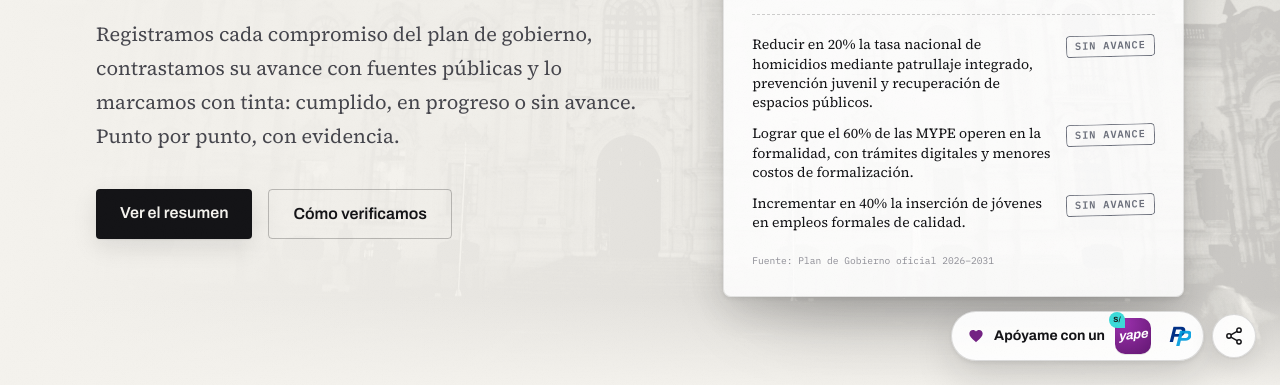
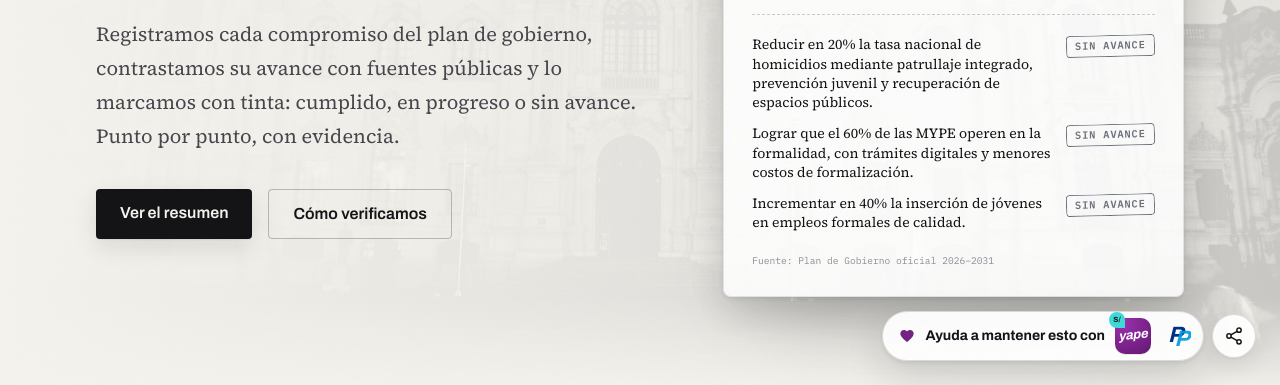
Before and after one commit to DianCotrina/keikogobierna, an Astro site: page / in a window 1280 px wide. Shown: the part 415-800 px from the top of the page. Built offline with nearby package versions, Linux system fonts and the light colour scheme; Astro itself is replaced by a stand-in of ours.

Commit message:
feat: Change text for donations

```diff
--- a/src/components/Donate/Donate.astro
+++ b/src/components/Donate/Donate.astro
@@ -12,7 +12,7 @@ const PAYPAL_URL = 'https://www.paypal.com/donate/?hosted_button_id=MH32XPFFVPAN
     <svg class="w-4 h-4 shrink-0 text-[#742384]" viewBox="0 0 24 24" fill="currentColor" aria-hidden="true">
       <path d="M12 21.35l-1.45-1.32C5.4 15.36 2 12.28 2 8.5 2 5.42 4.42 3 7.5 3c1.74 0 3.41.81 4.5 2.09C13.09 3.81 14.76 3 16.5 3 19.58 3 22 5.42 22 8.5c0 3.78-3.4 6.86-8.55 11.54L12 21.35z"/>
     </svg>
-    <span class="font-sans font-bold text-sm whitespace-nowrap">Apóyame con un</span>
+    <span class="font-sans font-bold text-sm whitespace-nowrap">Ayuda a mantener esto con</span>
     <button type="button" data-open="yape" aria-label="Donar por Yape" title="Yape" class="donate-icon relative block w-9 h-9 rounded-[10px] shadow-chip cursor-pointer border-0 p-0" style="background: radial-gradient(130% 130% at 25% 15%, #9B30AD, #6A1B7A 75%);">
       <span class="absolute inset-0 flex items-center justify-center font-sans italic font-bold text-white text-[13px]" style="letter-spacing:-0.02em; transform: rotate(-6deg);">yape</span>
       <span class="absolute -top-1.5 -left-1.5 w-4 h-4 rounded-full bg-[#3DDBD9] text-tinta text-[7.5px] font-sans font-bold flex items-center justify-center" style="border-bottom-right-radius:2px;">S/</span>
```
